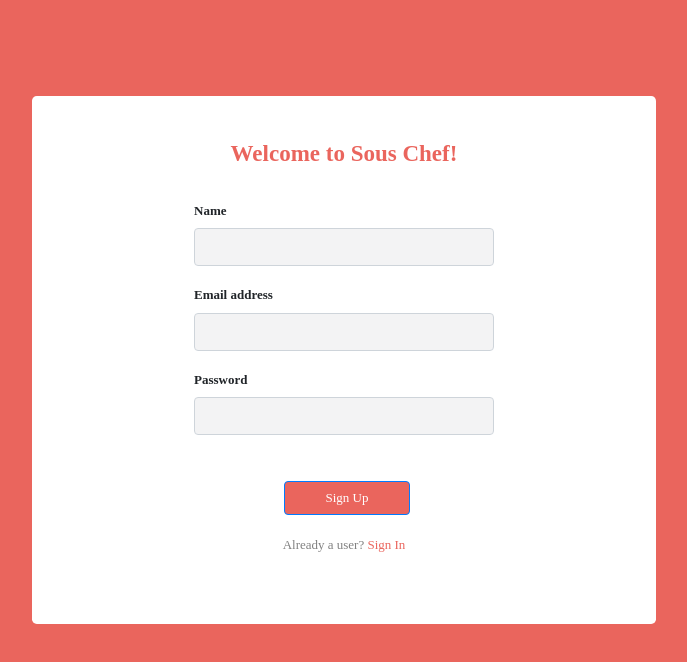
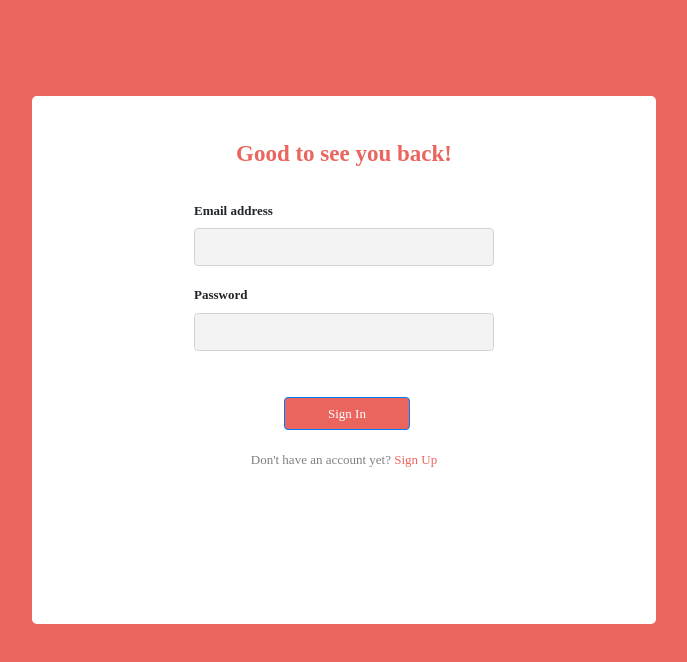
Before and after one commit to ethanga12/SousChef, a React (Create React App) app in the folder sous-chef/: page /signin in a window 1280 px wide. Shown: the top 662 px of the page, without its empty margins (368-1055 px from the left). Built offline with nearby package versions, Linux system fonts and the light colour scheme; no server answers.

Commit message:
Fixed routing and implemented SignIn page

```diff
--- a/sous-chef/src/App.js
+++ b/sous-chef/src/App.js
@@ -3,40 +3,20 @@
 import {
   BrowserRouter as Router,
   Route,
+  Redirect
 } from 'react-router-dom';
 import * as ROUTES from './constants/routes';
 import SignUpPage from './components/SignUp';
+import SignInPage from './components/SignIn';
 
 function App() {
 
   return (
     <Router>
-      <SignUpPage/>
+      <Route path={ROUTES.SIGNIN} component={SignInPage} />
+      <Route path={ROUTES.SIGNUP} component={SignUpPage} />
+      <Redirect from="/" to="/signin" />
     </Router>
-
-  //   <Router>
-  //   <div>
-  //     <Navigation />
-
-  //     <hr />
-
-  //     <Route path={ROUTES.SIGNUP} component={SignUpPage} />
-  //   </div>
-  // </Router>
-    // <div className="App">
-    //   <header className="App-header">
-    //     <img src={logo} className="App-logo" alt="logo" />
-    //     <Posts />
-    //     <a
-    //       className="App-link"
-    //       href="https://reactjs.org"
-    //       target="_blank"
-    //       rel="noopener noreferrer"
-    //     >
-    //       Learn React
-    //     </a>
-    //   </header>
-    // </div>
   );
 }
 
--- a/sous-chef/src/components/SignIn.js
+++ b/sous-chef/src/components/SignIn.js
@@ -1,26 +1,25 @@
 import React, { Component } from 'react';
-import { Link, withRouter } from 'react-router-dom';
-
-import { withFirebase } from './Firebase';
+import { Link} from 'react-router-dom';
+ import { withFirebase } from './Firebase';
 import Jumbotron from 'react-bootstrap/Jumbotron';
 import Button from 'react-bootstrap/Button';
 import Form from 'react-bootstrap/Form';
 import './../index.css';
+import * as ROUTES from './../constants/routes';
 
-const SignUpPage = () => (
+const SignInPage = () => (
   <div>
-    <SignUpForm />
+    <SignInForm />
   </div>
 );
 
 const INITIAL_STATE = {
-  username: '',
   email: '',
   password: '',
   error: null,
 };
 
-class SignUpFormBase extends Component {
+class SignInFormBase extends Component {
   constructor(props) {
     super(props);
 
@@ -28,14 +27,14 @@
   }
 
   onSubmit = event => {
-    const { email, password } = this.state;
-
+    const { username, email, password, error} = this.state;
     this.props.firebase
-      .doCreateUserWithEmailAndPassword(email, password)
+      .doSignInWithEmailAndPassword(email, password)
       .then(() => {
         this.setState({ ...INITIAL_STATE });
       })
       .catch(error => {
+        console.log(error);
         this.setState({ error });
       });
 
@@ -43,32 +42,33 @@
   };
 
   onChange = event => {
+    console.log(event.target.name);
+    console.log(event.target.value);
     this.setState({ [event.target.name]: event.target.value });
+    console.log(this.state.email);
   };
 
   render() {
-    const { username, email, password, error } = this.state;
+    const { email, password, error } = this.state;
 
-    const isInvalid = password === '' || email === '' || username == '';
-
+    document.body.style = 'background: #EA655D'
     return (
     <Jumbotron style={jumbotronStyle}>
           <h1 style={welcomeTextStyle}>Good to see you back!</h1>
-          <Form style={formStyle}>
+          <Form style={formStyle} onSubmit={this.onSubmit}>
             <Form.Group controlId="formBasicEmail">
-              <Form.Label>Email address</Form.Label>
-              <Form.Control style={inputStyle} type="email" />
+              <Form.Label style={labelStyle}>Email address</Form.Label>
+              <Form.Control name="email" onChange={this.onChange} style={inputStyle} type="email" />
             </Form.Group>
-
             <Form.Group controlId="formBasicPassword">
-              <Form.Label>Password</Form.Label>
-              <Form.Control type="password" />
+              <Form.Label style={labelStyle}>Password</Form.Label>
+              <Form.Control name="password" onChange={this.onChange} style={inputStyle} type="password" />
             </Form.Group>
             <Button style={submitStyle} type="submit">
-              Sign in
+              Sign In
             </Button>
           </Form>
-          <p style={s}>Don't have an account yet? Sign Up</p>
+          <p style={signupStyle}>Don't have an account yet? <Link style={linkStyle} to={ROUTES.SIGNUP}>Sign Up</Link></p>
     </Jumbotron>
 
     );
@@ -80,20 +80,22 @@
   marginLeft: 400,
   width:624,
   height:528,
-  // backgroundColor: 'white'
+  backgroundColor: 'white'
 };
 
 const welcomeTextStyle = {
   color: '#EA655D',
   textAlign: 'center',
-  fontFamily: 'Poppins'
+  fontFamily: 'Poppins',
+  marginTop: -20,
+  fontWeight: 'bold',
+  fontSize: 23
 };
 
 const formStyle = {
   width: 300,
-  // textAlign: 'center',
   fontFamily: 'Poppins',
-  marginTop: 50,
+  marginTop: 30,
   marginLeft: 130
 };
 
@@ -103,15 +105,33 @@
   fontFamily: 'Poppins',
   marginLeft: 90,
   width: 126,
-  marginTop: 30
+  marginTop: 30,
+  fontSize: 13
 };
 
 const inputStyle = {
   backgroundColor: '#F3F3F4'
 };
 
-const SignUpForm = withFirebase(SignUpFormBase);
+const signupStyle = {
+  textAlign: 'center',
+  fontSize: 13,
+  marginTop: 20,
+  fontFamily: 'Poppins',
+  color: 'gray'
+};
 
-export default SignUpPage;
+const labelStyle = {
+  fontSize: 13,
+  fontWeight: 'bold'
+};
 
-export { SignUpForm };
+const linkStyle = {
+  color: '#EA655D'
+}
+
+const SignInForm = withFirebase(SignInFormBase);
+
+export default SignInPage;
+
+export { SignInForm };
--- a/sous-chef/src/components/SignUp.js
+++ b/sous-chef/src/components/SignUp.js
@@ -1,5 +1,5 @@
 import React, { Component } from 'react';
-import { Link, withRouter } from 'react-router-dom';
+import { Link} from 'react-router-dom';
  import { withFirebase } from './Firebase';
 import Jumbotron from 'react-bootstrap/Jumbotron';
 import Button from 'react-bootstrap/Button';
@@ -28,10 +28,7 @@
   }
 
   onSubmit = event => {
-    console.log("SUBMITTING");
     const { username, email, password, error} = this.state;
-    console.log(email);
-    console.log(password);
     this.props.firebase
       .doCreateUserWithEmailAndPassword(email, password)
       .then(() => {
@@ -46,10 +43,7 @@
   };
 
   onChange = event => {
-    console.log(event.target.name);
-    console.log(event.target.value);
     this.setState({ [event.target.name]: event.target.value });
-    console.log(this.state.email);
   };
 
   render() {
@@ -79,6 +73,7 @@
             </Button>
           </Form>
           <p style={signinStyle}>Already a user? <Link style={linkStyle} to={ROUTES.SIGNIN}>Sign In</Link></p>
+          <p style={signinStyle}>By signing up you're agreeing to all T&C</p>
     </Jumbotron>
 
     );
@@ -104,7 +99,6 @@
 
 const formStyle = {
   width: 300,
-  // textAlign: 'center',
   fontFamily: 'Poppins',
   marginTop: 30,
   marginLeft: 130
```
Also changed, not shown: sous-chef/src/components/navigation.js (deleted, +0 -16 lines).
